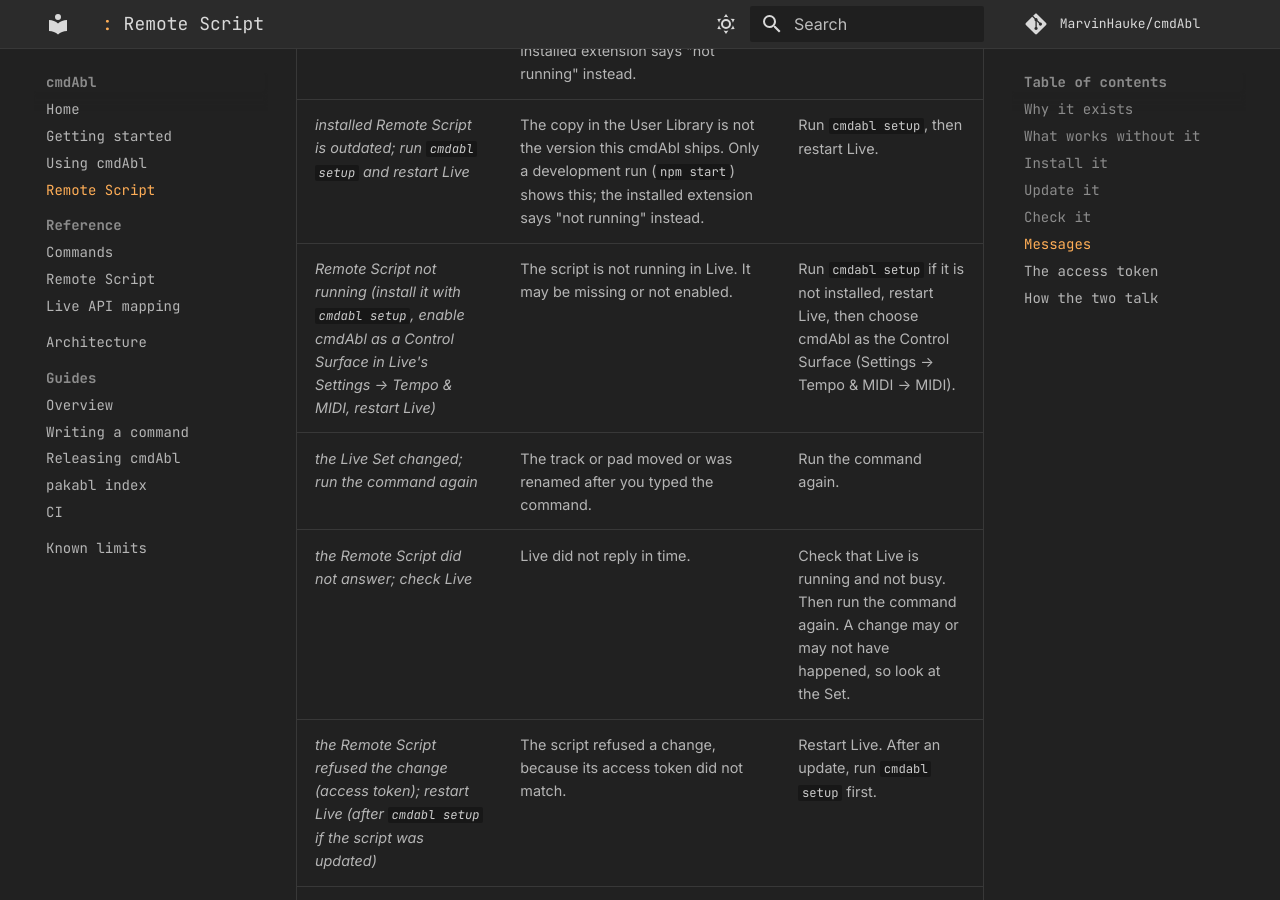
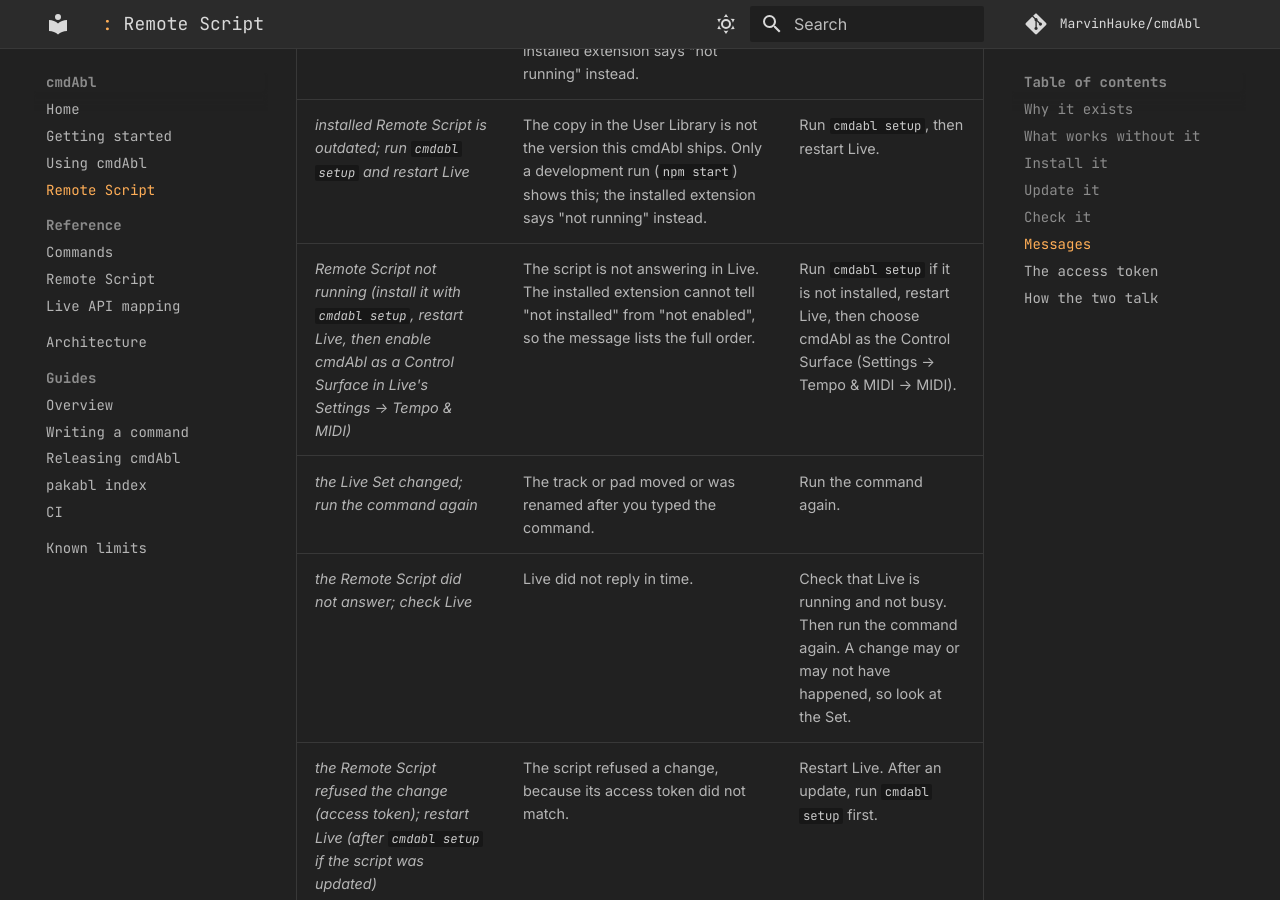
Before and after one commit to MarvinHauke/cmdAbl, an MkDocs documentation site: the page built from docs/remote-script.md, in a window 1280 px wide and 900 px high, scrolled down 2327 px. Built offline with MkDocs 1.6.1 and Material for MkDocs 9.7.7, drawn with Linux system fonts in a browser that asks for light colours; comment, search, counter and statistics services are not loaded.

Commit message:
docs(remote-script): quoted not-running message matches f44a930
Co-Authored-By: Claude Haiku 5.5 <noreply@anthropic.com>

```diff
--- a/docs/remote-script.md
+++ b/docs/remote-script.md
@@ -66,7 +66,7 @@ These are the messages you can get. Each is shown in the palette, with what to d
 | ------- | ------------- | ---------- |
 | *Remote Script not installed; run `cmdabl setup` and restart Live* | The script is not in the User Library. Only a development run (`npm start`) shows this; the installed extension says "not running" instead. | Run `cmdabl setup`, then restart Live. |
 | *installed Remote Script is outdated; run `cmdabl setup` and restart Live* | The copy in the User Library is not the version this cmdAbl ships. Only a development run (`npm start`) shows this; the installed extension says "not running" instead. | Run `cmdabl setup`, then restart Live. |
-| *Remote Script not running (install it with `cmdabl setup`, enable cmdAbl as a Control Surface in Live's Settings → Tempo & MIDI, restart Live)* | The script is not running in Live. It may be missing or not enabled. | Run `cmdabl setup` if it is not installed, restart Live, then choose cmdAbl as the Control Surface (Settings → Tempo & MIDI → MIDI). |
+| *Remote Script not running (install it with `cmdabl setup`, restart Live, then enable cmdAbl as a Control Surface in Live's Settings → Tempo & MIDI)* | The script is not answering in Live. The installed extension cannot tell "not installed" from "not enabled", so the message lists the full order. | Run `cmdabl setup` if it is not installed, restart Live, then choose cmdAbl as the Control Surface (Settings → Tempo & MIDI → MIDI). |
 | *the Live Set changed; run the command again* | The track or pad moved or was renamed after you typed the command. | Run the command again. |
 | *the Remote Script did not answer; check Live* | Live did not reply in time. | Check that Live is running and not busy. Then run the command again. A change may or may not have happened, so look at the Set. |
 | *the Remote Script refused the change (access token); restart Live (after `cmdabl setup` if the script was updated)* | The script refused a change, because its access token did not match. | Restart Live. After an update, run `cmdabl setup` first. |
```
